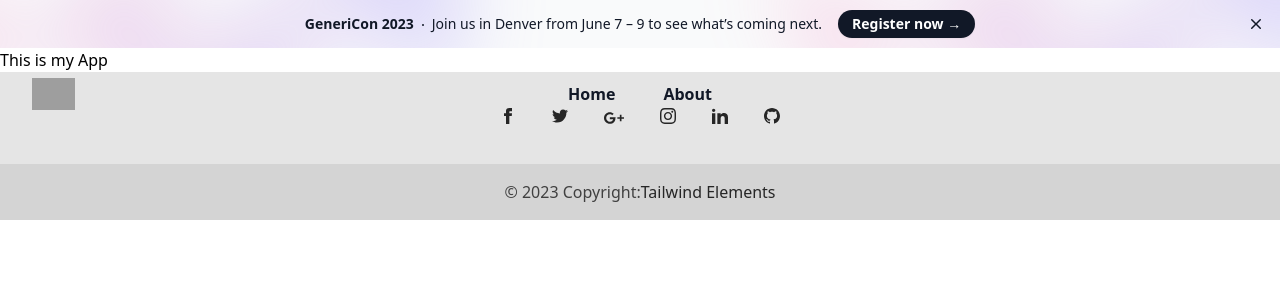
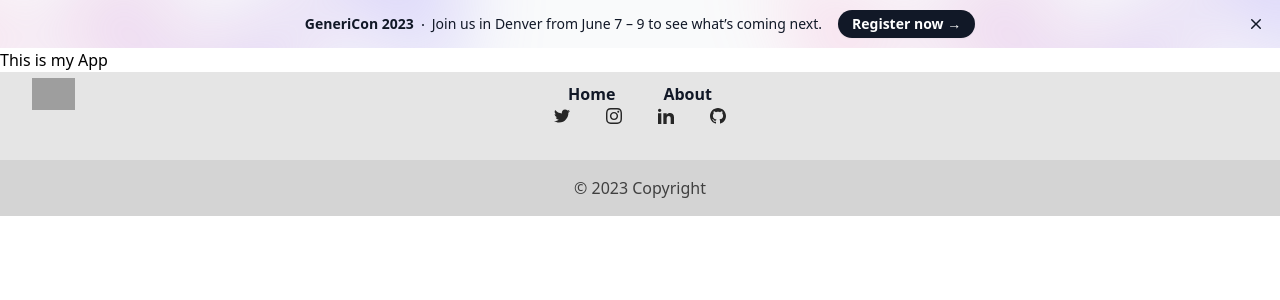
Before and after one commit to afmdev/nextjs-sandbox, a Next.js app: page / in a window 1280 px wide. Shown: the top 300 px of the page. Built offline with nearby package versions, Linux system fonts and the light colour scheme; grey boxes are pictures that could not be loaded.

Commit message:
Fixed top menu

```diff
--- a/components/Footer.js
+++ b/components/Footer.js
@@ -1,18 +1,9 @@
 export function Footer() {
 	return (
-		<div class="bg-neutral-200 text-center text-white dark:bg-neutral-600">
-			<div class="container pt-9">
+		<div class="bg-neutral-200 text-center text-white dark:bg-neutral-200">
+			<div class="pt-9">
 				<div class="mb-9 flex justify-center">
-					<a href="#!" class="mr-9 text-neutral-800 dark:text-neutral-200">
-						<svg
-							xmlns="http://www.w3.org/2000/svg"
-							class="h-4 w-4"
-							fill="currentColor"
-							viewBox="0 0 24 24">
-							<path
-								d="M9 8h-3v4h3v12h5v-12h3.642l.358-4h-4v-1.667c0-.955.192-1.333 1.115-1.333h2.885v-5h-3.808c-3.596 0-5.192 1.583-5.192 4.615v3.385z" />
-						</svg>
-					</a>
+
 					<a href="#!" class="mr-9 text-neutral-800 dark:text-neutral-200">
 						<svg
 							xmlns="http://www.w3.org/2000/svg"
@@ -23,18 +14,7 @@ export function Footer() {
 								d="M24 4.557c-.883.392-1.832.656-2.828.775 1.017-.609 1.798-1.574 2.165-2.724-.951.564-2.005.974-3.127 1.195-.897-.957-2.178-1.555-3.594-1.555-3.179 0-5.515 2.966-4.797 6.045-4.091-.205-7.719-2.165-10.148-5.144-1.29 2.213-.669 5.108 1.523 6.574-.806-.026-1.566-.247-2.229-.616-.054 2.281 1.581 4.415 3.949 4.89-.693.188-1.452.232-2.224.084.626 1.956 2.444 3.379 4.6 3.419-2.07 1.623-4.678 2.348-7.29 2.04 2.179 1.397 4.768 2.212 7.548 2.212 9.142 0 14.307-7.721 13.995-14.646.962-.695 1.797-1.562 2.457-2.549z" />
 						</svg>
 					</a>
-					<a href="#!" class="mr-9 text-neutral-800 dark:text-neutral-200">
-						<svg
-							xmlns="http://www.w3.org/2000/svg"
-							class="h-5 w-5"
-							fill="currentColor"
-							viewBox="0 0 24 24">
-							<path
-								d="M7 11v2.4h3.97c-.16 1.029-1.2 3.02-3.97 3.02-2.39 0-4.34-1.979-4.34-4.42 0-2.44 1.95-4.42 4.34-4.42 1.36 0 2.27.58 2.79 1.08l1.9-1.83c-1.22-1.14-2.8-1.83-4.69-1.83-3.87 0-7 3.13-7 7s3.13 7 7 7c4.04 0 6.721-2.84 6.721-6.84 0-.46-.051-.81-.111-1.16h-6.61zm0 0 17 2h-3v3h-2v-3h-3v-2h3v-3h2v3h3v2z"
-								fill-rule="evenodd"
-								clip-rule="evenodd" />
-						</svg>
-					</a>
+
 					<a href="#!" class="mr-9 text-neutral-800 dark:text-neutral-200">
 						<svg
 							xmlns="http://www.w3.org/2000/svg"
@@ -45,6 +25,7 @@ export function Footer() {
 								d="M12 2.163c3.204 0 3.584.012 4.85.07 3.252.148 4.771 1.691 4.919 4.919.058 1.265.069 1.645.069 4.849 0 3.205-.012 3.584-.069 4.849-.149 3.225-1.664 4.771-4.919 4.919-1.266.058-1.644.07-4.85.07-3.204 0-3.584-.012-4.849-.07-3.26-.149-4.771-1.699-4.919-4.92-.058-1.265-.07-1.644-.07-4.849 0-3.204.013-3.583.07-4.849.149-3.227 1.664-4.771 4.919-4.919 1.266-.057 1.645-.069 4.849-.069zm0-2.163c-3.259 0-3.667.014-4.947.072-4.358.2-6.78 2.618-6.98 6.98-.059 1.281-.073 1.689-.073 4.948 0 3.259.014 3.668.072 4.948.2 4.358 2.618 6.78 6.98 6.98 1.281.058 1.689.072 4.948.072 3.259 0 3.668-.014 4.948-.072 4.354-.2 6.782-2.618 6.979-6.98.059-1.28.073-1.689.073-4.948 0-3.259-.014-3.667-.072-4.947-.196-4.354-2.617-6.78-6.979-6.98-1.281-.059-1.69-.073-4.949-.073zm0 5.838c-3.403 0-6.162 2.759-6.162 6.162s2.759 6.163 6.162 6.163 6.162-2.759 6.162-6.163c0-3.403-2.759-6.162-6.162-6.162zm0 10.162c-2.209 0-4-1.79-4-4 0-2.209 1.791-4 4-4s4 1.791 4 4c0 2.21-1.791 4-4 4zm6.406-11.845c-.796 0-1.441.645-1.441 1.44s.645 1.44 1.441 1.44c.795 0 1.439-.645 1.439-1.44s-.644-1.44-1.439-1.44z" />
 						</svg>
 					</a>
+
 					<a href="#!" class="mr-9 text-neutral-800 dark:text-neutral-200">
 						<svg
 							xmlns="http://www.w3.org/2000/svg"
@@ -55,6 +36,7 @@ export function Footer() {
 								d="M4.98 3.5c0 1.381-1.11 2.5-2.48 2.5s-2.48-1.119-2.48-2.5c0-1.38 1.11-2.5 2.48-2.5s2.48 1.12 2.48 2.5zm.02 4.5h-5v16h5v-16zm7.982 0h-4.968v16h4.969v-8.399c0-4.67 6.029-5.052 6.029 0v8.399h4.988v-10.131c0-7.88-8.922-7.593-11.018-3.714v-2.155z" />
 						</svg>
 					</a>
+
 					<a href="#!" class="text-neutral-800 dark:text-neutral-200">
 						<svg
 							xmlns="http://www.w3.org/2000/svg"
@@ -70,12 +52,7 @@ export function Footer() {
 
 			<div
 				class="bg-neutral-300 p-4 text-center text-neutral-700 dark:bg-neutral-700 dark:text-neutral-200">
-				© 2023 Copyright:
-				<a
-					class="text-neutral-800 dark:text-neutral-400"
-					href="https://tailwind-elements.com/"
-				>Tailwind Elements</a
-				>
+				© 2023 Copyright
 			</div>
 		</div>
 	)
```
